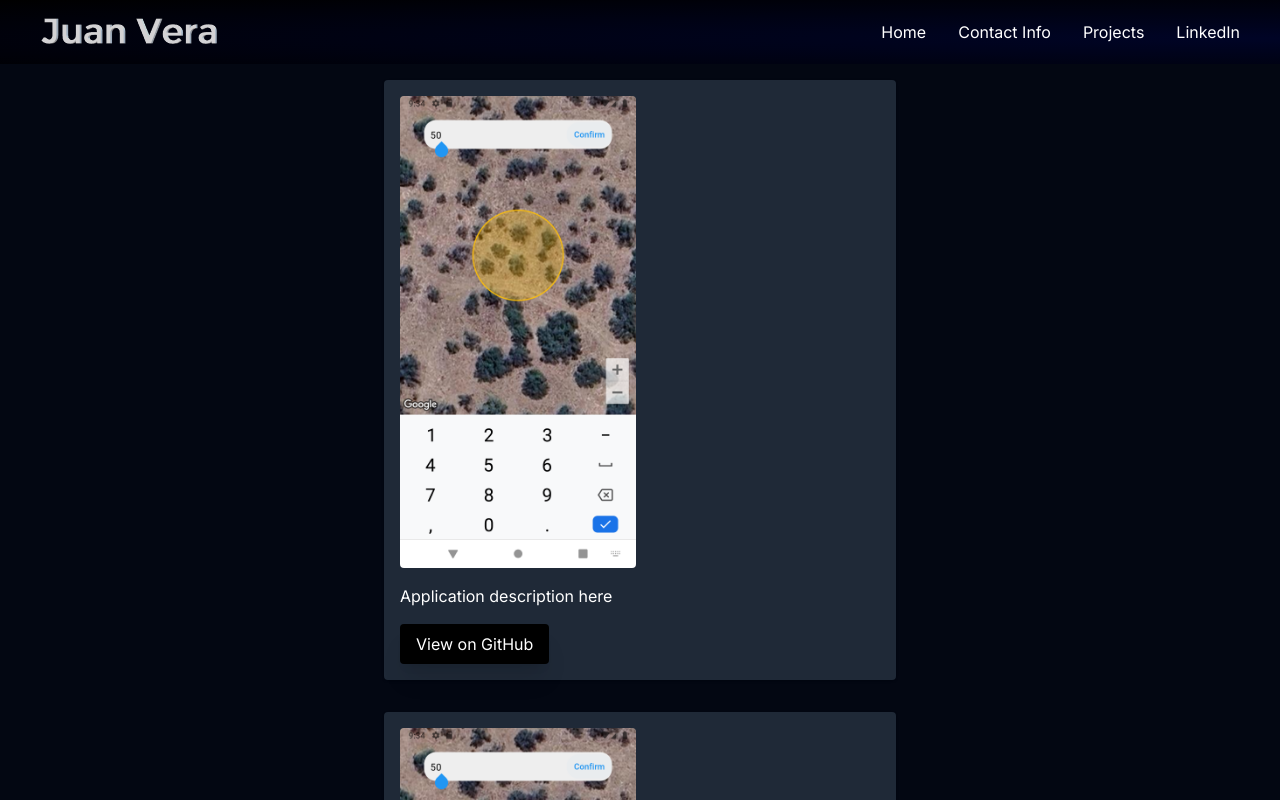
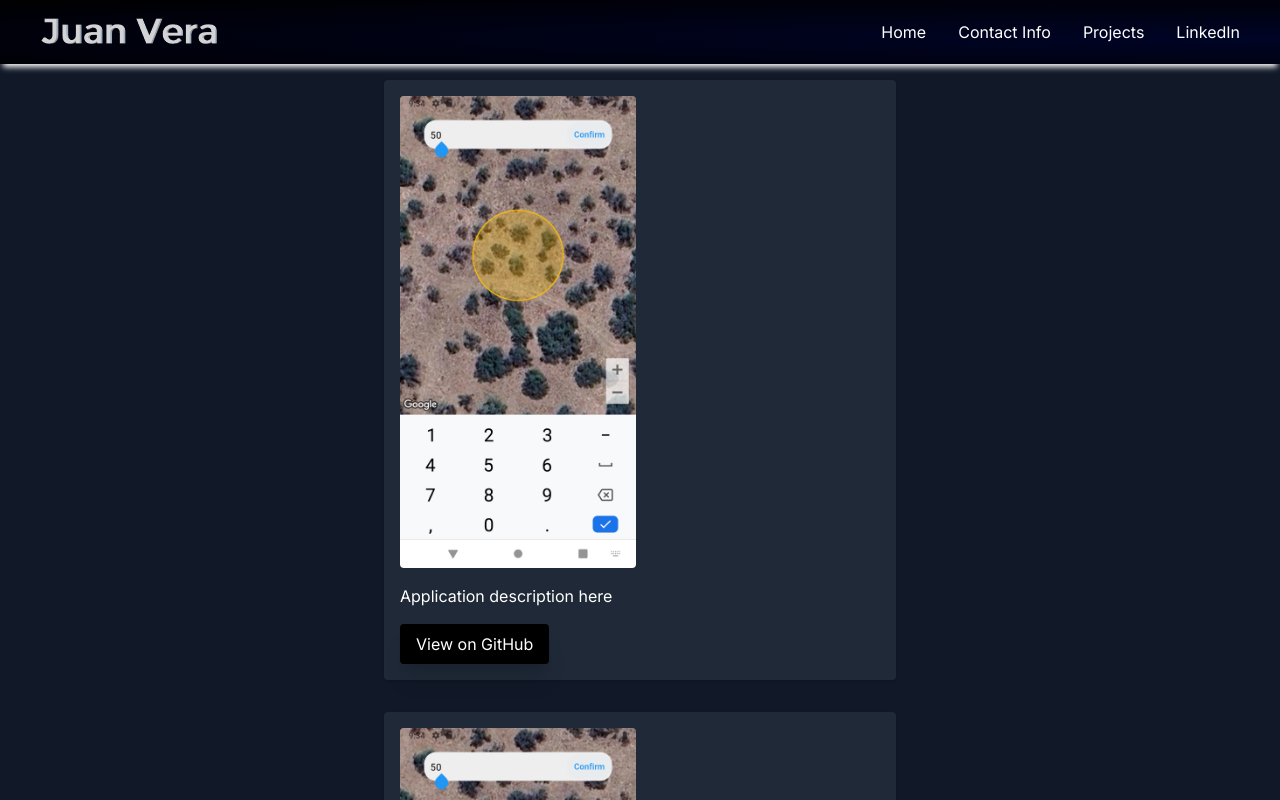
Before and after one commit to JuanTime2Late/Portfolio_Site, a Next.js app in the folder portfolio_site/: page /s1 in a window 1280 px wide. Shown: the top 800 px of the page. Built offline with nearby package versions, Linux system fonts and the light colour scheme.

Commit message:
Update Refactoring

```diff
--- a/portfolio_site/src/app/navBar.js
+++ b/portfolio_site/src/app/navBar.js
@@ -11,7 +11,8 @@ const NavBar = () => {
 
   return (
     <>
-      <nav className="bg-farthest-side-gradient animate-fadeIn">
+      <nav className="bg-farthest-side-gradient animate-fadeIn shadow-white
+      shadow-[0_6px_6px_-3px_rgba(0,0,0,0.9)]">
         <div className="max-w-8xl mx-auto px-4 sm:px-6 lg:px-8">
           <div className="flex items-center justify-between h-16">
             <div className="flex items-center">
--- a/portfolio_site/src/app/page.js
+++ b/portfolio_site/src/app/page.js
@@ -3,9 +3,9 @@ import NavBar from "./navBar";
 export default function Home() {
   return (
     <>
+      <div className="bg-gray-800">
         <NavBar />
-      <div className="flex h-screen items-center bg-zinc-900 shadow-white
-      shadow-[inset_0_4px_6px_-3px_rgba(0,0,0,0.9)]">
+        <div className="flex h-screen items-center">
           <div className="flex justify-center items-center h-5/6 w-screen bg-radial-center shadow-zinc-950 text-white
           shadow-[0_-7px_10px_-1px_rgba(0,0,0,0.1),_0_7px_10px_-1px_rgba(0,0,0,0.1)]">
             <div className="flex items-center justify-center ml-5 mr-5">
@@ -18,8 +18,9 @@ export default function Home() {
                   Anything involving scalability, efficiency, and user-friendly solutions is synonymous with my drive to improve and participate.
                 </p>
               </div>
-            <div className="flex justify-center md:h-96 lg:h-[40rem] w-1/2">
+              <div className="flex justify-center sm:h-32 md:h-96 lg:h-[40rem] w-1/2">
                 <img className="rounded-lg h-full w-auto" src="./imgs/J1.jpg" alt="Juan Vera" ></img>
+              </div>
             </div>
           </div>
         </div>
--- a/portfolio_site/src/app/s0/page.js
+++ b/portfolio_site/src/app/s0/page.js
@@ -4,8 +4,10 @@ import Terminal from "./terminal";
 export default function ContactInfo() {
 	return (
 		<>
+			<div className="bg-gray-900">
 				<NavBar />
 				<Terminal />
+			</div>
 		</>
 	);
 }
--- a/portfolio_site/src/app/s0/terminal.js
+++ b/portfolio_site/src/app/s0/terminal.js
@@ -37,7 +37,7 @@ const Terminal = () => {
   };
 
   return(
-    <div className="bg-gray-950 text-white h-screen p-4 font-mono">
+    <div className=" text-white h-screen p-4 font-mono">
       <form onSubmit={handleSubmit} className="bg-black rounded-md mt-2">
         <div className="flex items-center">
           <span className="text-green-500 mr-2">user@letsimagine-desktop:~$</span>
--- a/portfolio_site/src/app/s1/page.js
+++ b/portfolio_site/src/app/s1/page.js
@@ -1,10 +1,10 @@
 import NavBar from "../navBar";
-import Posts from "./posts_resources/posts";
+import Posts from "./posts";
 
 export default function Projects() {
   return (
     <>
-    <div className="bg-gray-950">
+    <div className="bg-gray-900">
       <NavBar />
       <Posts />
     </div>
--- a/portfolio_site/src/app/s1/posts_resources/posts.js
+++ b/portfolio_site/src/app/s1/posts.js
@@ -20,7 +20,7 @@ const posts = [
 
 const Posts = () => {
   return(
-    <div className="container mx-auto p-4 bg-gray-950">
+    <div className="container mx-auto p-4 ">
       <div className="max-w-lg mx-auto space-y-8">
         {posts.map((post) => (
           <div key={post.id} className="bg-gray-800 text-white p-4  rounded shadow">
```
Lines whose indentation alone changed are shown as unchanged.
